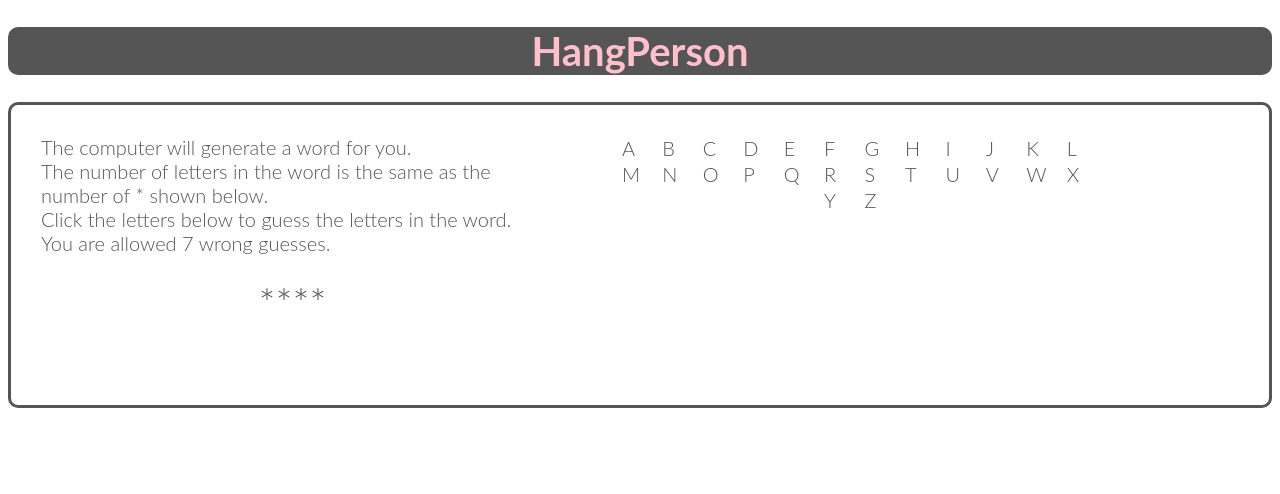
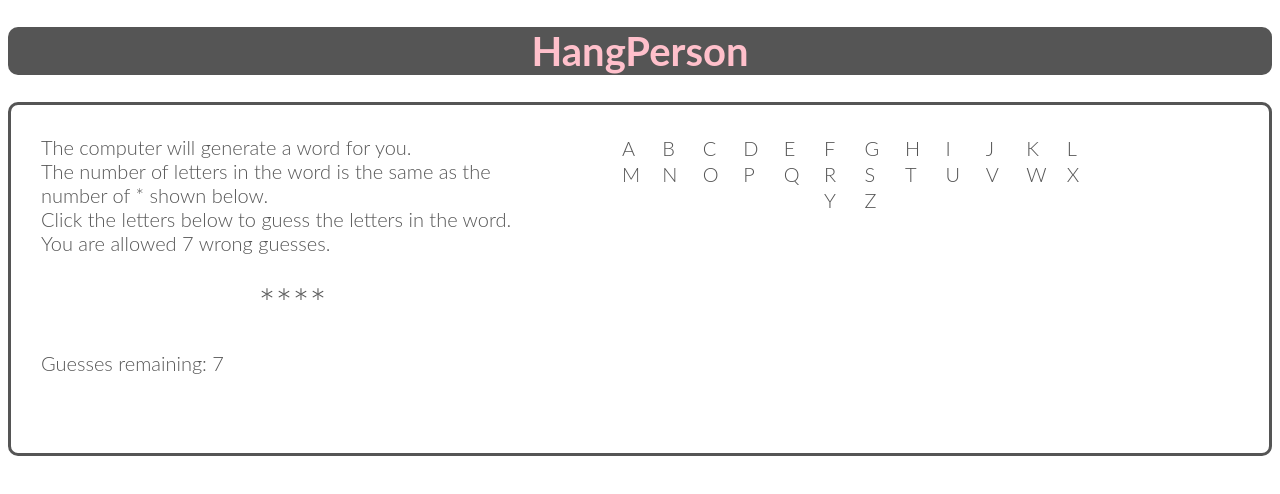
Before and after one commit to hm14/Hangperson, a plain HTML site: page index.html in a window 1280 px wide. Drawn offline with Linux system fonts and the light colour scheme.

Commit message:
feat: made remaining guesses visible.

```diff
--- a/index.html
+++ b/index.html
@@ -20,9 +20,10 @@
           You are allowed 7 wrong guesses. </div><br>
           <div class="word" id="word">* * * * *</div>
           <br>
+          <div class="guesses" id="guesses"></div>
+          <br>
           <button class="next" id="next">Play again</button>
           <br>
-
       </div>
 
       <div class="letters">
@@ -54,7 +55,7 @@
           <button class="z" id="z">Z</button>
           <br><br>
           <div class="message" id="message"></div>
-          <br><br>
+          <br>
           <div class="outcome" id="outcome">
             <div class="won" id="won"></div>
             <div class="lost" id="lost"></div>
```
